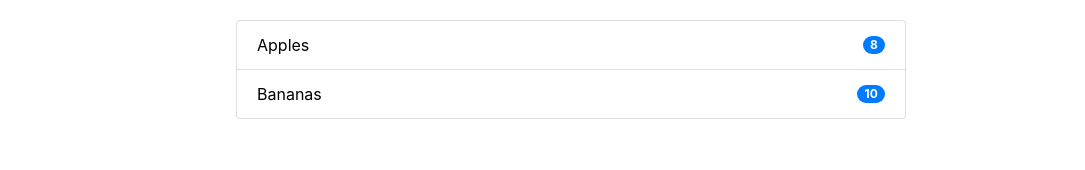
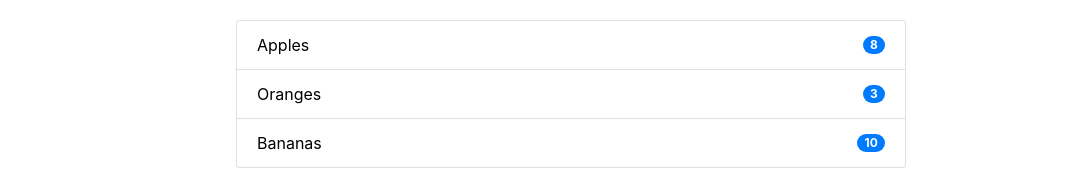
Before and after one commit to snehalyelmati/Angular-Course-Capstone-Project, an Angular app: page / in a window 1280 px wide. Shown: the part 316-486 px from the top of the page, without its empty margins (69-1154 px from the left). Built offline with nearby package versions, Linux system fonts and the light colour scheme.

Commit message:
Minor changes.

```diff
--- a/src/app/shopping-list/shopping-list.component.ts
+++ b/src/app/shopping-list/shopping-list.component.ts
@@ -9,6 +9,7 @@ import {Ingredient} from '../shared/ingredient.model';
 export class ShoppingListComponent implements OnInit {
   ingredients = [
     new Ingredient('Apples', 8),
+    new Ingredient('Oranges', 3),
     new Ingredient('Bananas', 10)
   ];
 
```
